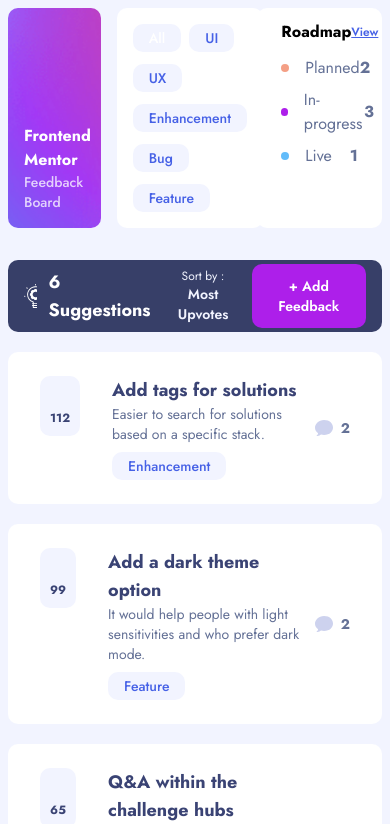
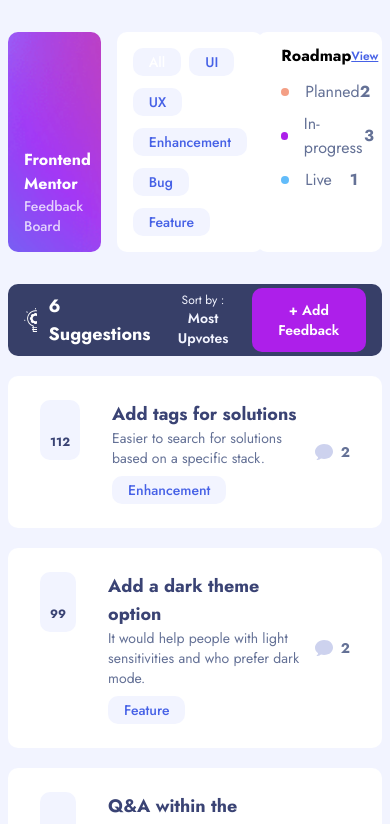
Before and after one commit to fabcodingzest/Product-Feedback, a React (Create React App) app: page /dashboard in a window 390 px wide. Shown: the top 824 px of the page. Built offline with nearby package versions, Linux system fonts and the light colour scheme; some icons are missing.

Commit message:
updated: styles

```diff
--- a/src/App.js
+++ b/src/App.js
@@ -4,7 +4,7 @@
 function App() {
   return (
     <div className=" bg-grey w-full min-h-screen">
-      <div className="container mx-auto p-2 lg:px-8 lg:py-14 max-w-5xl">
+      <div className="container mx-auto px-2 sm:px-4 lg:px-8 py-8 lg:py-14 max-w-5xl">
         <Routes>
           <Route path="/" element={<Navigate to="/dashboard" />} />
           <Route path="/dashboard" element={<Dashboard />} />
```
